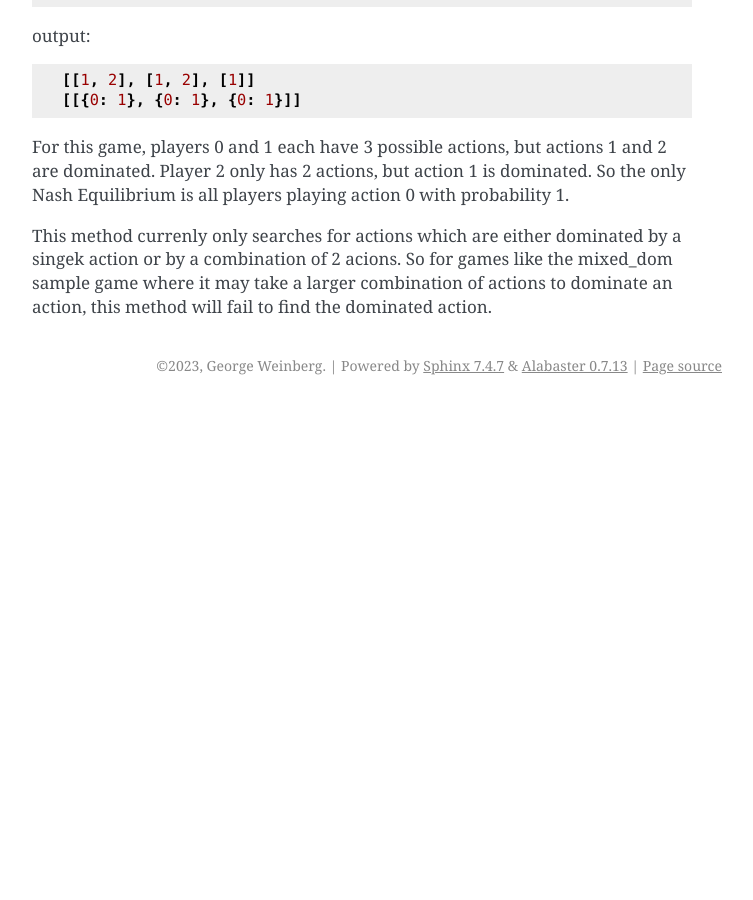
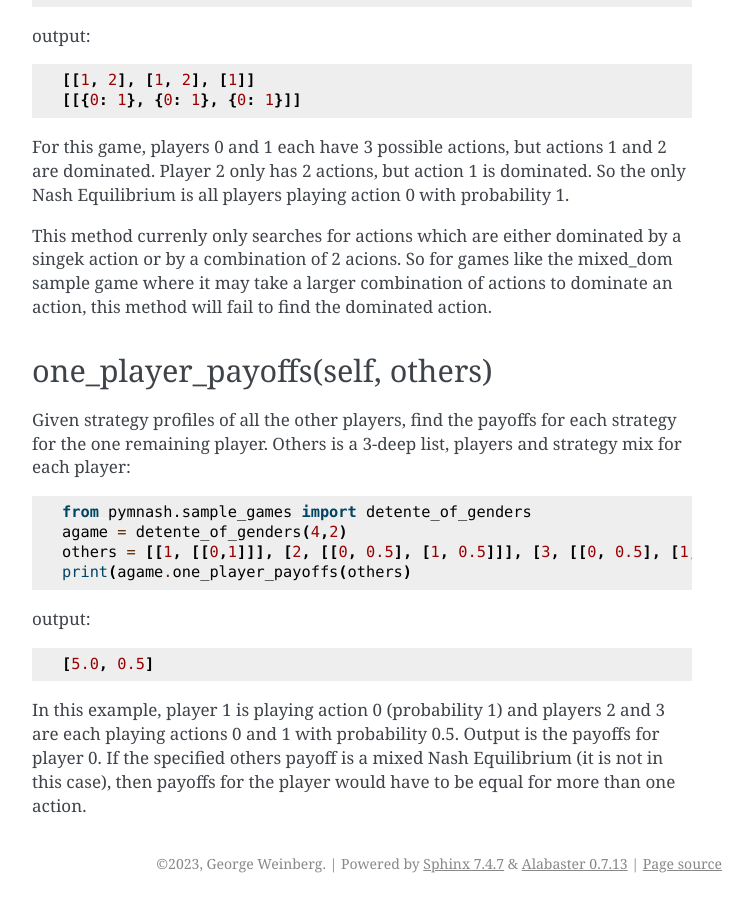
Before and after one commit to gmweinberg/pymnash, a Sphinx documentation site: the page built from docs/game_methods.rst, in a window 1280 px wide and 900 px high, scrolled down 2234 px. Shown: the whole window, without its empty margins (388-1141 px from the left). Built offline with Sphinx 7.4.7, drawn with Linux system fonts in a browser that asks for light colours; before the commit the page ends 2639 px from its top, so only the background shows below that; some of the changed text lies outside the part shown.

Commit message:
Update some docs

```diff
--- a/docs/game_methods.rst
+++ b/docs/game_methods.rst
@@ -99,3 +99,24 @@ So the only Nash Equilibrium is all players playing action 0 with probability 1.
 This method currenly only searches for actions which are either dominated by a singek action or by a
 combination of 2 acions. So for games like the mixed_dom sample game where it may take a larger
 combination of actions to dominate an action, this method will fail to find the dominated action.
+
+one_player_payoffs(self, others)
+----------------------------------
+
+Given strategy profiles of all the other players, find the payoffs for
+each strategy for the one remaining player.
+Others is a 3-deep list, players and strategy mix for each player::
+
+        from pymnash.sample_games import detente_of_genders
+        agame = detente_of_genders(4,2)
+        others = [[1, [[0,1]]], [2, [[0, 0.5], [1, 0.5]]], [3, [[0, 0.5], [1, 0.5]]]]
+        print(agame.one_player_payoffs(others)
+
+output::
+
+    [5.0, 0.5]
+
+In this example, player 1 is playing action 0 (probability 1) and players 2 and 3 are each playing
+actions 0 and 1 with probability 0.5. Output is the payoffs for player 0.
+If the specified others payoff is a mixed Nash Equilibrium (it is not in this case), then payoffs for the
+player would have to be equal for more than one action.
```
Also changed, not shown: docs/sample_games.rst (+10 -0 lines).
